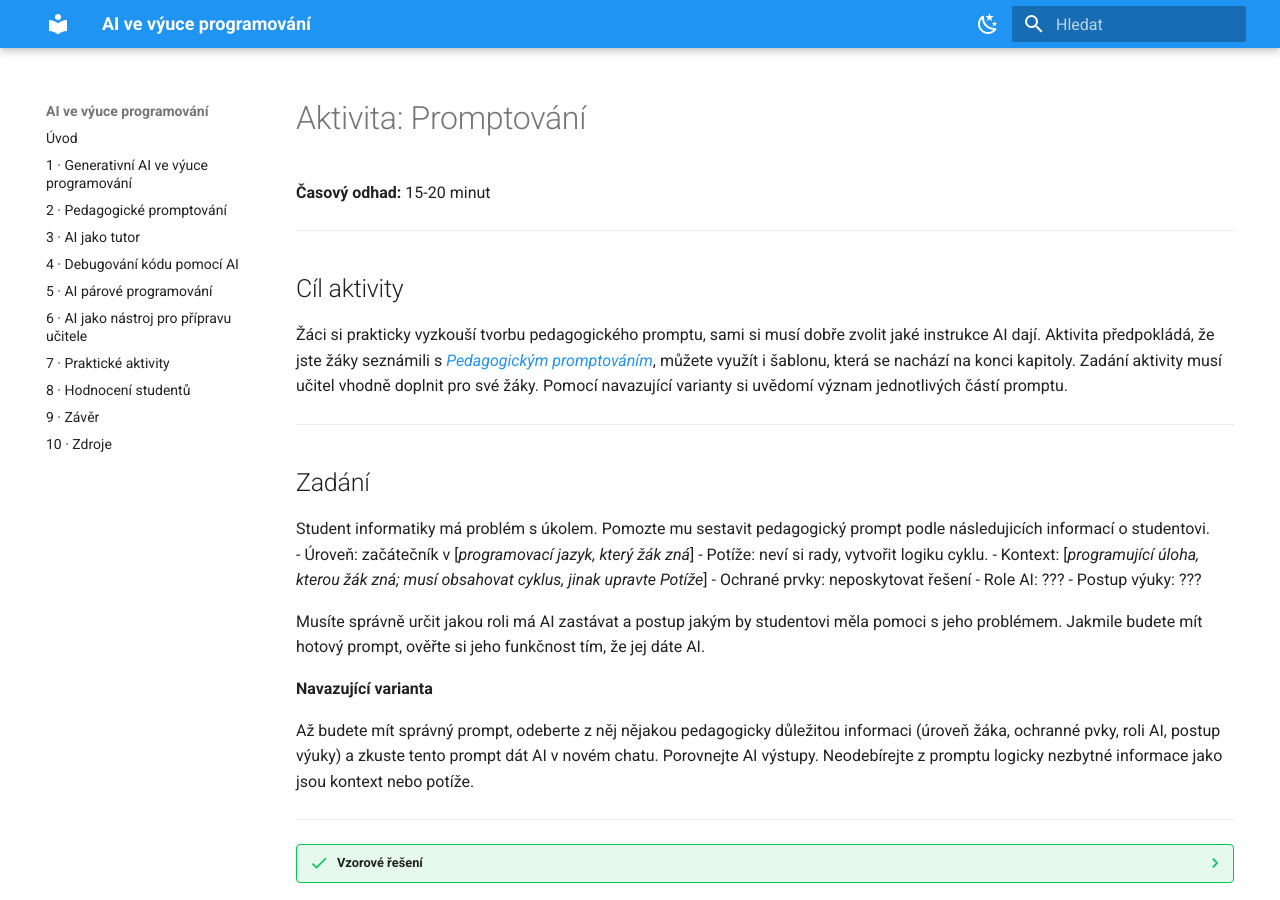
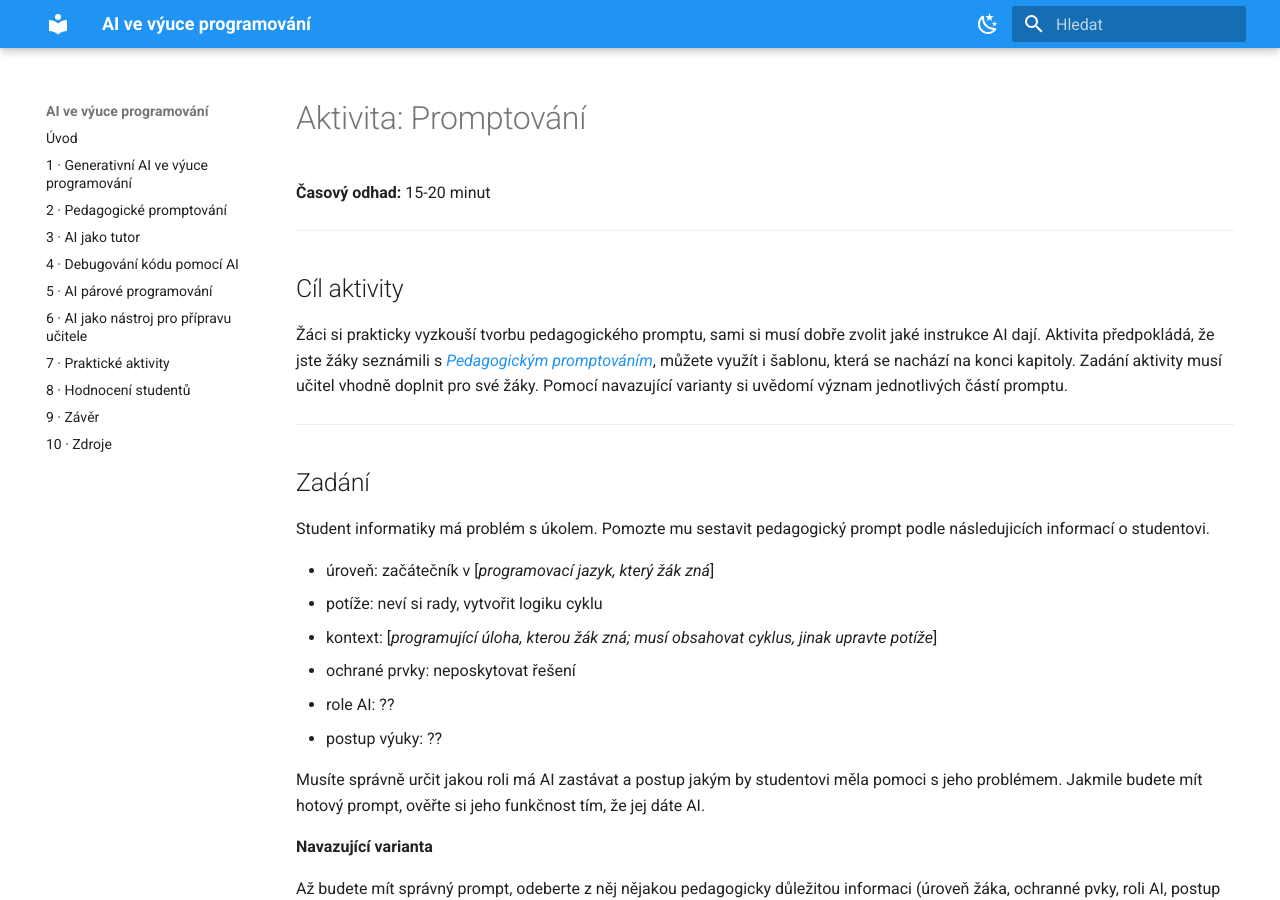
Before and after one commit to 547796/prirucka-AI-programovani, an MkDocs documentation site: the page built from docs/kapitola-07/prompt-writing.md, in a window 1280 px wide and 900 px high. Built offline with MkDocs 1.6.1 and Material for MkDocs 9.7.7, drawn with Linux system fonts in a browser that asks for light colours.

Commit message:
odrazky promtovani4

```diff
--- a/docs/kapitola-07/prompt-writing.md
+++ b/docs/kapitola-07/prompt-writing.md
@@ -12,13 +12,14 @@
 
 ## Zadání
 
-Student informatiky má problém s úkolem. Pomozte mu sestavit pedagogický prompt podle následujicích informací o studentovi. <br>
-- Úroveň: začátečník v [*programovací jazyk, který žák zná*]
-- Potíže: neví si rady, vytvořit logiku cyklu.
-- Kontext: [*programující úloha, kterou žák zná; musí obsahovat cyklus, jinak upravte Potíže*]
-- Ochrané prvky: neposkytovat řešení
-- Role AI: ???
-- Postup výuky: ???
+Student informatiky má problém s úkolem. Pomozte mu sestavit pedagogický prompt podle následujicích informací o studentovi.
+
+- úroveň: začátečník v [*programovací jazyk, který žák zná*]
+- potíže: neví si rady, vytvořit logiku cyklu
+- kontext: [*programující úloha, kterou žák zná; musí obsahovat cyklus, jinak upravte potíže*]
+- ochrané prvky: neposkytovat řešení
+- role AI: ??
+- postup výuky: ??
 
 Musíte správně určit jakou roli má AI zastávat a postup jakým by studentovi měla pomoci s jeho problémem. Jakmile budete mít hotový prompt, ověřte si jeho funkčnost tím, že jej dáte AI.
 
```
